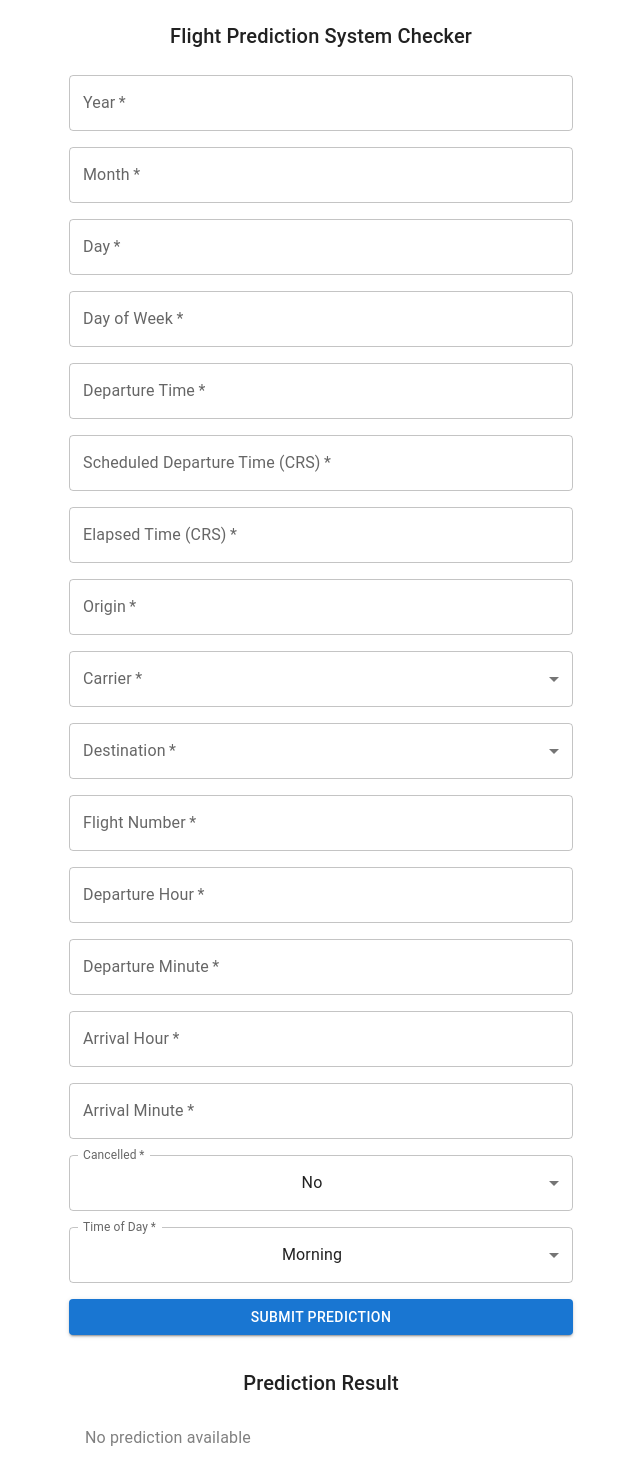
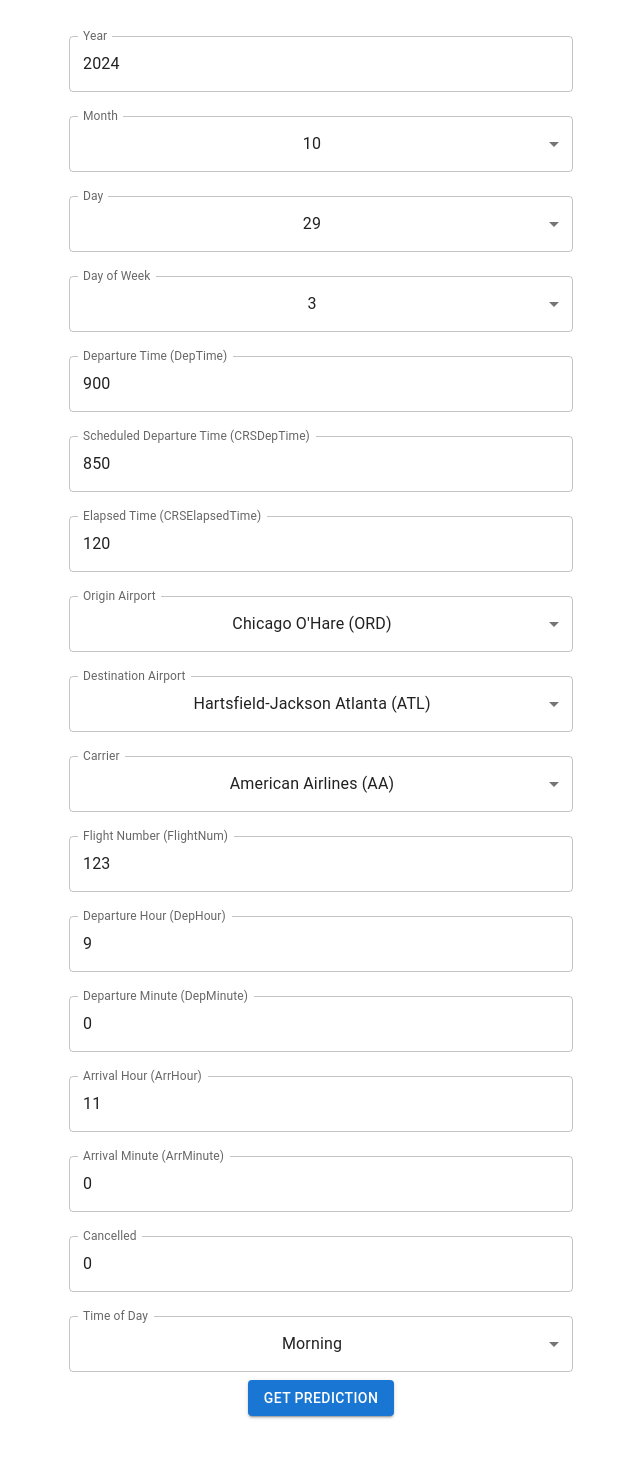
Before and after one commit to idrisneezam/IS459BigDataProject, a React (Vite) app in the folder frontend/: page / in a window 1280 px wide. Shown: the part 100-1570 px from the top of the page, without its empty margins (319-959 px from the left). After the commit the page ends 1540 px from the top, so only its background shows below. Built offline with nearby package versions, Linux system fonts and the light colour scheme.

Commit message:
Updated web UI to call my AWS API gateway to generate the prediction

```diff
--- a/frontend/src/pages/q1/PredictionQueryPage.jsx
+++ b/frontend/src/pages/q1/PredictionQueryPage.jsx
@@ -1,19 +1,70 @@
 import { useState } from "react";
-import { Container, Typography, Box } from "@mui/material";
-import { PredictiveForm, PredictiveResultDisplay } from "@/components/form";
-import { fetchOutputResults } from "@/services/GeneratePredictiveOutputService"; // Import the API service
+import { Container, Typography, Box, TextField, Button, MenuItem } from "@mui/material";
+import { fetchOutputResults } from "@/services/GeneratePredictiveOutputService";
+
+const monthOptions = Array.from({ length: 12 }, (_, i) => i + 1); // 1 to 12
+const dayOptions = Array.from({ length: 31 }, (_, i) => i + 1); // 1 to 31
+const dayOfWeekOptions = Array.from({ length: 7 }, (_, i) => i + 1); // 1 to 7 (assuming 1=Monday, 7=Sunday)
+
+const carrierOptions = [
+    { label: "Delta Airlines (DL)", value: 1 },
+    { label: "Southwest Airlines (WN)", value: 2 },
+    { label: "American Airlines (AA)", value: 3 },
+];
+
+const airportOptions = [
+    { label: "Chicago O'Hare (ORD)", value: 1 },
+    { label: "Hartsfield-Jackson Atlanta (ATL)", value: 2 },
+    { label: "Dallas/Fort Worth (DFW)", value: 3 },
+];
+
+const timeOfDayOptions = ["Morning", "Afternoon", "Evening", "Night"];
 
 export function PredictionQueryPage() {
-    const [predictionResult, setPredictionResult] = useState(null); // Single result, initially null
+    const getDelayDescription = (prediction) => {
+        switch (prediction) {
+            case 0:
+                return "On Time or Small Delay (≤15 minutes)";
+            case 1:
+                return "Medium Delay (15-45 minutes)";
+            case 2:
+                return "Large Delay (>45 minutes)";
+            default:
+                return "Unknown";
+        }
+    };
+    const [formData, setFormData] = useState({
+        Year: 2024,
+        Month: 10,
+        Day: 29,
+        DayOfWeek: 3,
+        DepTime: 900,
+        CRSDepTime: 850,
+        CRSElapsedTime: 120,
+        Origin: 1,
+        Dest: 2,
+        Carrier: 3,
+        FlightNum: 123,
+        DepHour: 9,
+        DepMinute: 0,
+        ArrHour: 11,
+        ArrMinute: 0,
+        Cancelled: 0,
+        TimeOfDay: "Morning"
+    });
 
-    const addSearchResult = async (formData) => {
+    const [predictionResult, setPredictionResult] = useState(null);
+
+    const handleChange = (e) => {
+        const { name, value } = e.target;
+        setFormData((prev) => ({ ...prev, [name]: value }));
+    };
+
+    const addSearchResult = async () => {
         try {
-            // Call the API with the form data using fetchOutputResults
             const result = await fetchOutputResults(formData);
-            // Update predictionResult with the single result from the API
-            setPredictionResult(result);
+            setPredictionResult(getDelayDescription(result.predictions[0]))
         } catch (error) {
-            // Handle error by setting an error message or specific error state
             console.error("Failed to fetch prediction results:", error);
             setPredictionResult("Error: Unable to get prediction");
         }
@@ -25,8 +76,215 @@ export function PredictionQueryPage() {
                 <Typography variant="h4" component="h1" gutterBottom>
                     Departure Flight Delay Prediction Dashboard
                 </Typography>
-                <PredictiveForm onSearchSubmit={addSearchResult} />
-                <PredictiveResultDisplay predictionResult={predictionResult} /> {/* Pass the single result */}
+
+                <TextField
+                    fullWidth
+                    margin="normal"
+                    label="Year"
+                    name="Year"
+                    type="number"
+                    value={formData.Year}
+                    onChange={handleChange}
+                />
+
+                <TextField
+                    fullWidth
+                    select
+                    margin="normal"
+                    label="Month"
+                    name="Month"
+                    value={formData.Month}
+                    onChange={handleChange}
+                >
+                    {monthOptions.map((month) => (
+                        <MenuItem key={month} value={month}>{month}</MenuItem>
+                    ))}
+                </TextField>
+
+                <TextField
+                    fullWidth
+                    select
+                    margin="normal"
+                    label="Day"
+                    name="Day"
+                    value={formData.Day}
+                    onChange={handleChange}
+                >
+                    {dayOptions.map((day) => (
+                        <MenuItem key={day} value={day}>{day}</MenuItem>
+                    ))}
+                </TextField>
+
+                <TextField
+                    fullWidth
+                    select
+                    margin="normal"
+                    label="Day of Week"
+                    name="DayOfWeek"
+                    value={formData.DayOfWeek}
+                    onChange={handleChange}
+                >
+                    {dayOfWeekOptions.map((day) => (
+                        <MenuItem key={day} value={day}>{day}</MenuItem>
+                    ))}
+                </TextField>
+
+                <TextField
+                    fullWidth
+                    margin="normal"
+                    label="Departure Time (DepTime)"
+                    name="DepTime"
+                    type="number"
+                    value={formData.DepTime}
+                    onChange={handleChange}
+                />
+
+                <TextField
+                    fullWidth
+                    margin="normal"
+                    label="Scheduled Departure Time (CRSDepTime)"
+                    name="CRSDepTime"
+                    type="number"
+                    value={formData.CRSDepTime}
+                    onChange={handleChange}
+                />
+
+                <TextField
+                    fullWidth
+                    margin="normal"
+                    label="Elapsed Time (CRSElapsedTime)"
+                    name="CRSElapsedTime"
+                    type="number"
+                    value={formData.CRSElapsedTime}
+                    onChange={handleChange}
+                />
+
+                <TextField
+                    fullWidth
+                    select
+                    margin="normal"
+                    label="Origin Airport"
+                    name="Origin"
+                    value={formData.Origin}
+                    onChange={handleChange}
+                >
+                    {airportOptions.map((airport) => (
+                        <MenuItem key={airport.value} value={airport.value}>{airport.label}</MenuItem>
+                    ))}
+                </TextField>
+
+                <TextField
+                    fullWidth
+                    select
+                    margin="normal"
+                    label="Destination Airport"
+                    name="Dest"
+                    value={formData.Dest}
+                    onChange={handleChange}
+                >
+                    {airportOptions.map((airport) => (
+                        <MenuItem key={airport.value} value={airport.value}>{airport.label}</MenuItem>
+                    ))}
+                </TextField>
+
+                <TextField
+                    fullWidth
+                    select
+                    margin="normal"
+                    label="Carrier"
+                    name="Carrier"
+                    value={formData.Carrier}
+                    onChange={handleChange}
+                >
+                    {carrierOptions.map((carrier) => (
+                        <MenuItem key={carrier.value} value={carrier.value}>{carrier.label}</MenuItem>
+                    ))}
+                </TextField>
+
+                <TextField
+                    fullWidth
+                    margin="normal"
+                    label="Flight Number (FlightNum)"
+                    name="FlightNum"
+                    type="number"
+                    value={formData.FlightNum}
+                    onChange={handleChange}
+                />
+
+                <TextField
+                    fullWidth
+                    margin="normal"
+                    label="Departure Hour (DepHour)"
+                    name="DepHour"
+                    type="number"
+                    value={formData.DepHour}
+                    onChange={handleChange}
+                />
+
+                <TextField
+                    fullWidth
+                    margin="normal"
+                    label="Departure Minute (DepMinute)"
+                    name="DepMinute"
+                    type="number"
+                    value={formData.DepMinute}
+                    onChange={handleChange}
+                />
+
+                <TextField
+                    fullWidth
+                    margin="normal"
+                    label="Arrival Hour (ArrHour)"
+                    name="ArrHour"
+                    type="number"
+                    value={formData.ArrHour}
+                    onChange={handleChange}
+                />
+
+                <TextField
+                    fullWidth
+                    margin="normal"
+                    label="Arrival Minute (ArrMinute)"
+                    name="ArrMinute"
+                    type="number"
+                    value={formData.ArrMinute}
+                    onChange={handleChange}
+                />
+
+                <TextField
+                    fullWidth
+                    margin="normal"
+                    label="Cancelled"
+                    name="Cancelled"
+                    type="number"
+                    value={formData.Cancelled}
+                    onChange={handleChange}
+                />
+
+                <TextField
+                    fullWidth
+                    select
+                    margin="normal"
+                    label="Time of Day"
+                    name="TimeOfDay"
+                    value={formData.TimeOfDay}
+                    onChange={handleChange}
+                >
+                    {timeOfDayOptions.map((time) => (
+                        <MenuItem key={time} value={time}>{time}</MenuItem>
+                    ))}
+                </TextField>
+
+                <Button variant="contained" color="primary" onClick={addSearchResult}>
+                    Get Prediction
+                </Button>
+
+                {predictionResult !== null && (
+                    <Box mt={3}>
+                        <Typography variant="h6">Prediction Result:</Typography>
+                        <Typography variant="body1">{predictionResult}</Typography>
+                    </Box>
+                )}
             </Box>
         </Container>
     );
--- a/frontend/src/services/GeneratePredictiveOutputService.js
+++ b/frontend/src/services/GeneratePredictiveOutputService.js
@@ -1,6 +1,6 @@
 import axios from 'axios';
 
-const API_URL = 'https://<dummy data>'; // Replace with your actual API endpoint
+const API_URL = 'https://fyj8mwh28k.execute-api.us-east-1.amazonaws.com/generateoutputahmad'
 
 // Send prediction data to the API and retrieve the result
 export async function fetchOutputResults(formData) {
```
Also changed, not shown: 1 other file (tests, documents, lock files or other folders).
